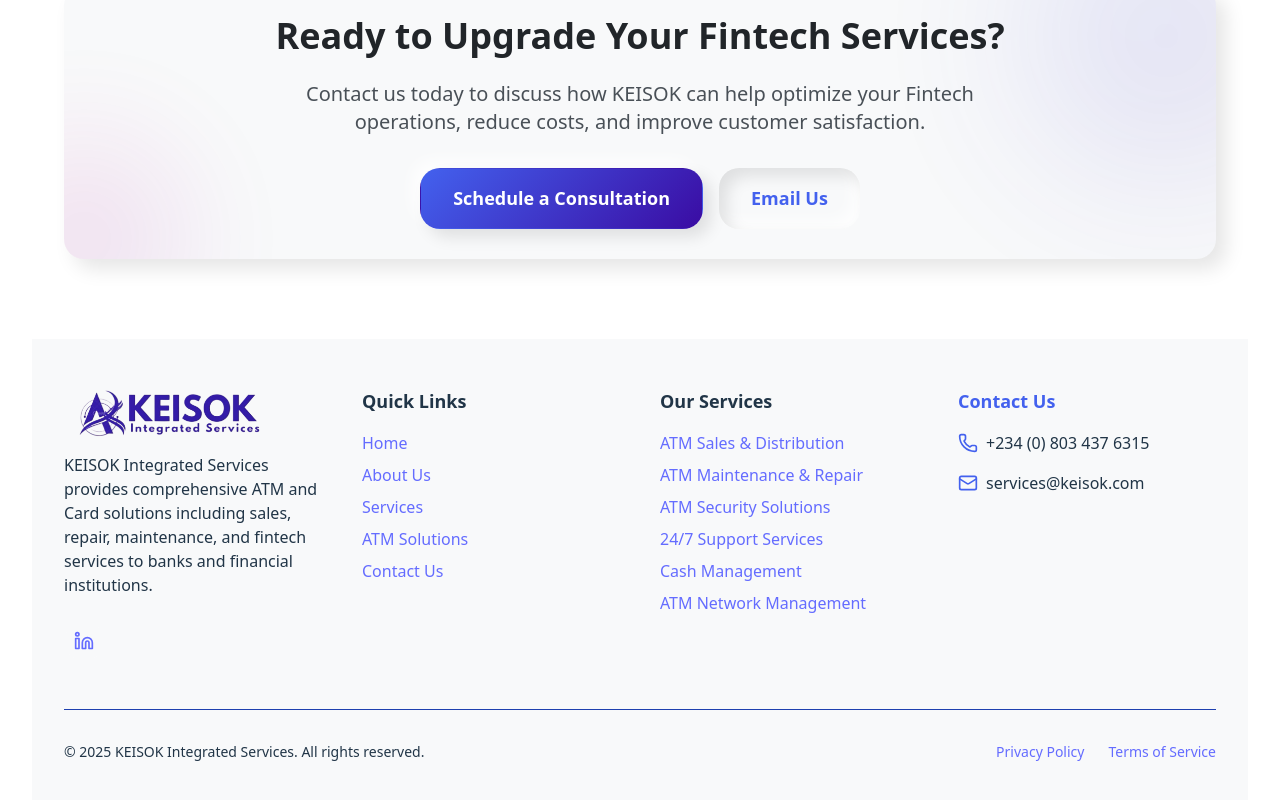
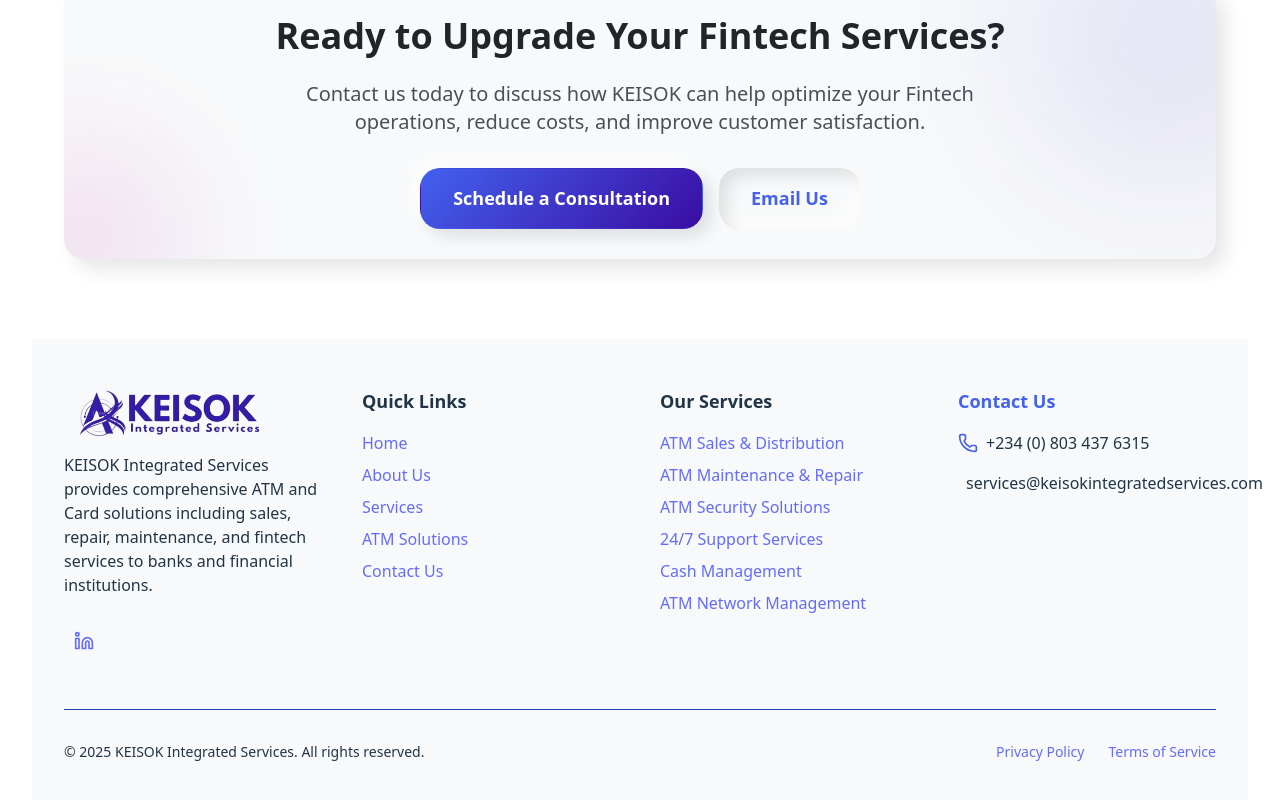
Before and after one commit to HerExcellency/keisok, a React (Vite) app: page / in a window 1280 px wide. Shown: the part 4790-5590 px from the top of the page. Built offline with nearby package versions, Linux system fonts and the light colour scheme.

Commit message:
mail correction

```diff
--- a/src/components/layout/Footer.jsx
+++ b/src/components/layout/Footer.jsx
@@ -83,7 +83,7 @@
     <li className="flex items-center cursor-pointer" onClick={() => window.location.href = 'mailto:services@keisok.com'}>
       <Mail className="w-5 h-5 mr-2" style={{ color: theme.colors.primary }} />
       <span style={{ color: theme.colors.gray }}>
-        services@keisok.com
+        services@keisokintegratedservices.com
       </span>
     </li>
   </ul>
```
